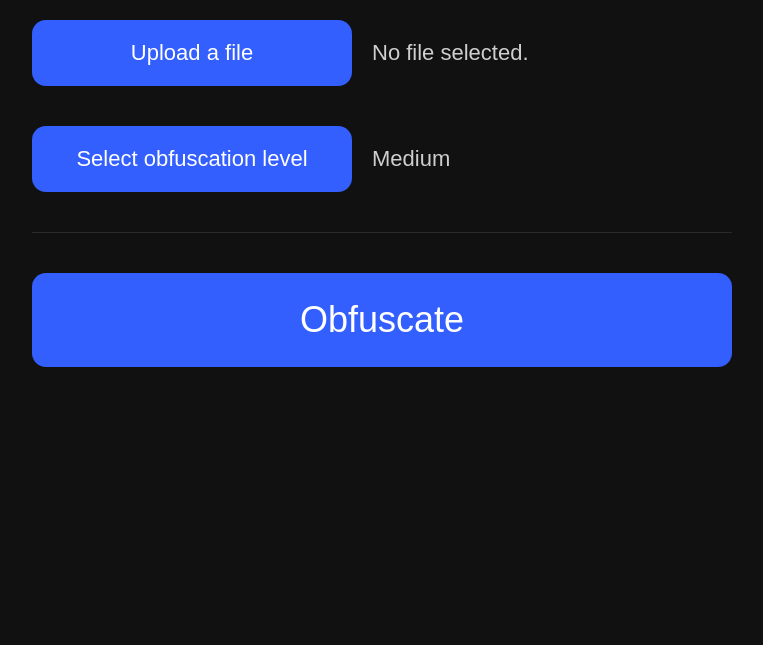
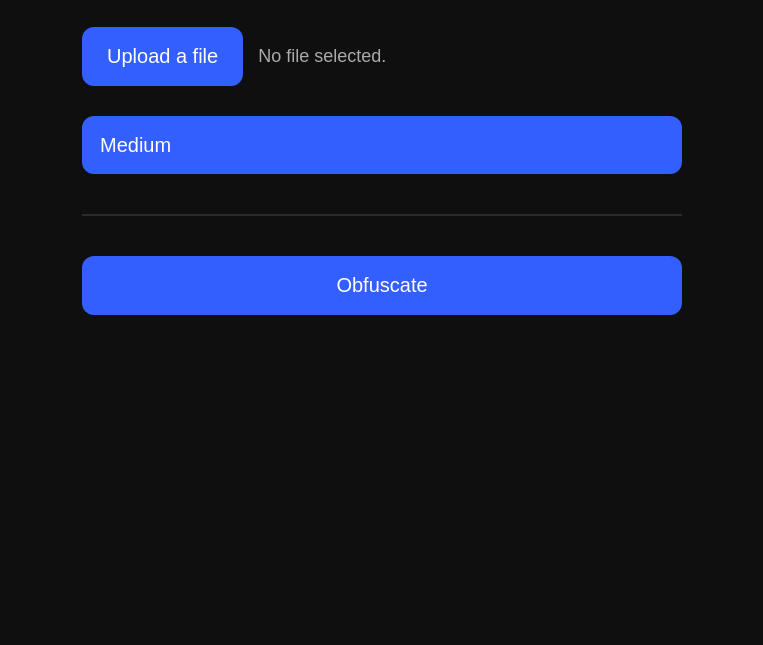
Before and after one commit to AdmBrookhavenScripts/prometheusweb, a website: page public/index.html in a window 1280 px wide. Shown: the part 155-800 px from the top of the page, without its empty margins (258-1021 px from the left). Drawn offline with Linux system fonts and the light colour scheme.

Commit message:
Refactor HTML structure and styles for index page

```diff
--- a/public/index.html
+++ b/public/index.html
@@ -6,152 +6,126 @@
 <title>Prometheus Web</title>
 
 <style>
-    body {
-      margin: 0;
-      background-color: #111111;
-      font-family: Arial, Helvetica, sans-serif;
-      color: white;
-      display: flex;
-      justify-content: center;
+    body{
+        margin:0;
+        background:#0f0f0f;
+        font-family: Arial, sans-serif;
+        color:white;
+        display:flex;
+        justify-content:center;
+        align-items:flex-start;
+        min-height:100vh;
     }
 
-    .container {
-      width: 90%;
-      max-width: 700px;
-      margin-top: 60px;
+    .container{
+        width:90%;
+        max-width:600px;
+        margin-top:80px;
     }
 
-    h1 {
-      font-size: 40px;
-      font-weight: 500;
-      margin-bottom: 40px;
-      line-height: 1.2;
+    h1{
+        font-size:28px;
+        font-weight:500;
+        margin-bottom:30px;
+        border-bottom:1px solid #2a2a2a;
+        padding-bottom:20px;
     }
 
-    hr {
-      border: none;
-      height: 1px;
-      background-color: #2a2a2a;
-      margin: 40px 0;
+    .section{
+        margin-bottom:30px;
     }
 
-    .row {
-      display: flex;
-      align-items: center;
-      gap: 20px;
-      margin-bottom: 40px;
-      flex-wrap: wrap;
+    .button{
+        background:#335FFF;
+        color:white;
+        border:none;
+        padding:18px;
+        width:100%;
+        font-size:20px;
+        border-radius:12px;
+        cursor:pointer;
+        transition:0.2s;
     }
 
-    .blue-button {
-      background-color: #335FFF;
-      border: none;
-      color: white;
-      font-size: 22px;
-      padding: 20px 30px;
-      border-radius: 14px;
-      cursor: pointer;
-      min-width: 260px;
-      text-align: center;
-      transition: 0.2s ease;
+    .button:hover{
+        opacity:0.9;
     }
 
-    .blue-button:hover {
-      opacity: 0.9;
+    .upload-wrapper{
+        display:flex;
+        align-items:center;
+        gap:15px;
+        flex-wrap:wrap;
     }
 
-    .file-text,
-    .preset-text {
-      font-size: 22px;
-      color: #cfcfcf;
-      word-break: break-word;
+    input[type="file"]{
+        display:none;
     }
 
-    select {
-      display: none;
+    .file-label{
+        background:#335FFF;
+        padding:18px 25px;
+        border-radius:12px;
+        font-size:20px;
+        cursor:pointer;
+        display:inline-block;
     }
 
-    input[type="file"] {
-      display: none;
+    .file-name{
+        color:#aaa;
+        font-size:18px;
     }
 
-    .big-button {
-      width: 100%;
-      background-color: #335FFF;
-      border: none;
-      color: white;
-      font-size: 36px;
-      padding: 26px;
-      border-radius: 14px;
-      cursor: pointer;
-      transition: 0.2s ease;
+    select{
+        background:#335FFF;
+        border:none;
+        padding:18px;
+        width:100%;
+        font-size:20px;
+        border-radius:12px;
+        color:white;
+        cursor:pointer;
+        appearance:none;
     }
 
-    .big-button:hover {
-      opacity: 0.9;
+    hr{
+        border:1px solid #2a2a2a;
+        margin:40px 0;
     }
 
-    @media (max-width: 600px) {
-
-      .container {
-        margin-top: 40px;
+    @media (max-width:480px){
+        h1{
+            font-size:22px;
         }
 
-      h1 {
-        font-size: 26px;
-      }
-
-      .row {
-        flex-direction: column;
-        align-items: stretch;
-        gap: 15px;
-      }
-
-      .blue-button {
-        width: 100%;
-        min-width: unset;
-        font-size: 18px;
-        padding: 18px;
-      }
-
-      .file-text,
-      .preset-text {
-        font-size: 16px;
-      }
-
-      .big-button {
-        font-size: 24px;
-        padding: 20px;
+        .button,
+        select,
+        .file-label{
+            font-size:18px;
+            padding:16px;
         }
     }
+</style>
 
-  </style>
 </head>
 
 <body>
 
 <div class="container">
+
 <h1>Prometheus Web (Lua Obfuscator)</h1>
 
 <form action="/obfuscate" method="post" enctype="multipart/form-data">
 
-      <div class="row">
-        <label class="blue-button">
-          Upload a file
-          <input type="file" name="file" accept=".lua" required
-            onchange="document.getElementById('fileName').innerText = this.files[0]?.name || 'No file selected.'">
-        </label>
-        <span id="fileName" class="file-text">No file selected.</span>
+<div class="section upload-wrapper">
+    <label class="file-label" for="file">Upload a file</label>
+    <span class="file-name" id="file-name">No file selected.</span>
+    <input type="file" id="file" name="file" accept=".lua" required
+    onchange="document.getElementById('file-name').innerText = this.files[0] ? this.files[0].name : 'No file selected.'">
 </div>
 
-      <div class="row">
-        <label class="blue-button" onclick="document.getElementById('preset').focus()">
-          Select obfuscation level
-        </label>
-        <span id="presetText" class="preset-text">Medium</span>
-
-        <select name="preset" id="preset"
-          onchange="document.getElementById('presetText').innerText = this.value">
+<div class="section">
+    <select name="preset">
         <option value="Minify">Minify</option>
         <option value="Weak">Weak</option>
         <option value="Medium" selected>Medium</option>
@@ -161,11 +135,12 @@
 
 <hr>
 
-      <button type="submit" class="big-button">
-        Obfuscate
-      </button>
+<div class="section">
+    <button type="submit" class="button">Obfuscate</button>
+</div>
 
 </form>
+
 </div>
 
 </body>
```
Lines whose indentation alone changed are shown as unchanged.
